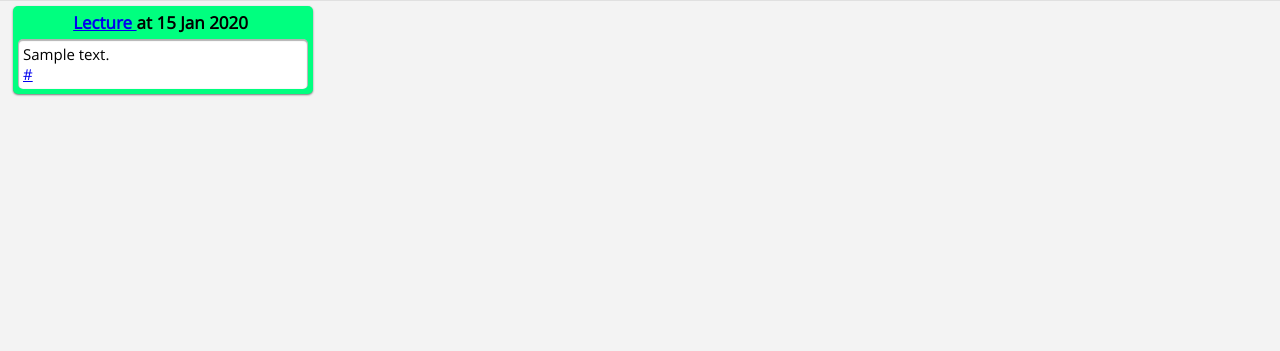
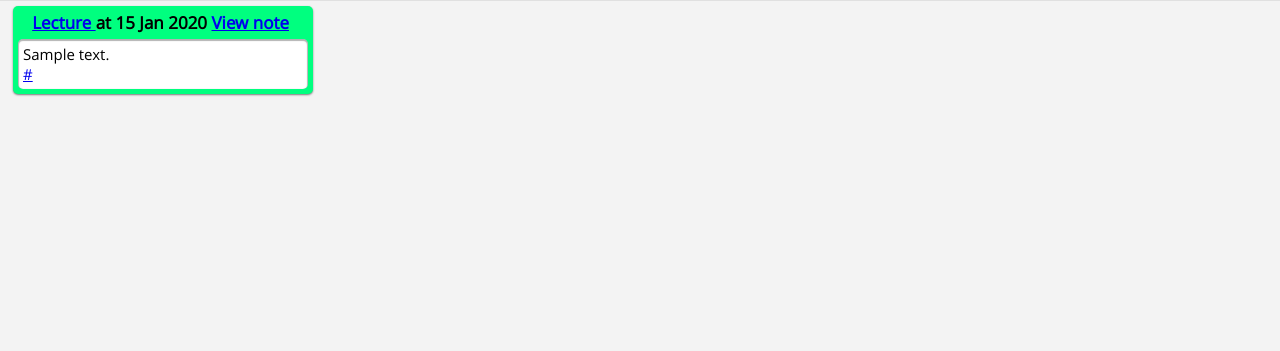
Before and after one commit to shrikrishnaholla/nptel-micronotes, a Node project: template views/notes.ejs in a window 1280 px wide. Shown: the part 69-420 px from the top of the page. Run offline with Node 20 templates, Linux system fonts and the light colour scheme; the template is opened without the code that fills it: most values are stand-ins (such as "Sample title", 1, 10 or a date in 2020).

Commit message:
Add links to view comments for each note

```diff
--- a/views/notes.ejs
+++ b/views/notes.ejs
@@ -26,6 +26,7 @@
                             target="_blank">
                             Lecture
                         </a> at <%=notes[i].note_time%>
+                        <a href=<%='/view_note?_id='+notes[i]._id%>>View note</a>
                     </div>
                     <div class="content">
                         <%=notes[i].content%>
```
